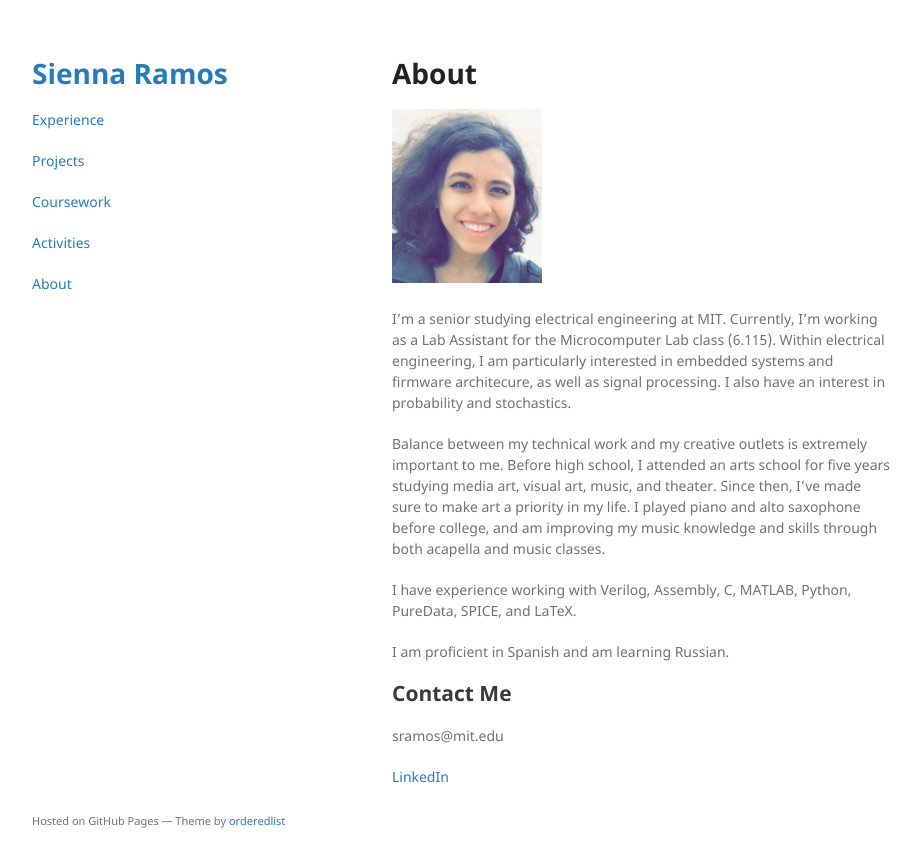
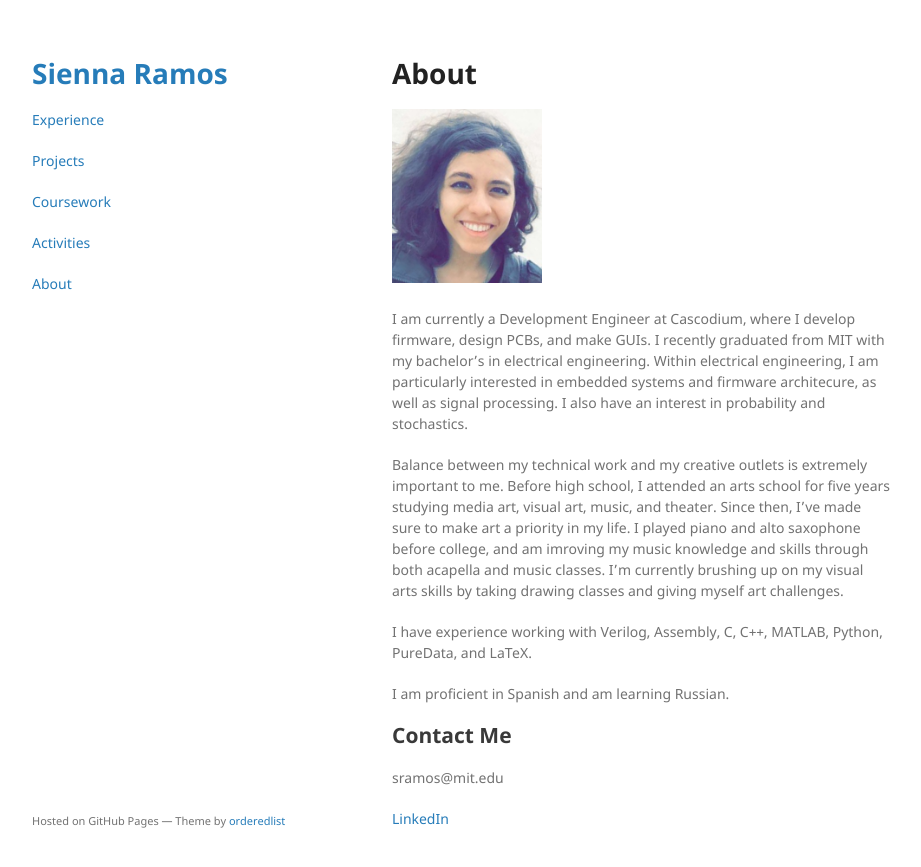
Before and after one commit to saramos/saramos.github.io, a Jekyll site: the page built from about.md, in a window 1280 px wide. Shown: the top 867 px of the page, without its empty margins (178-1099 px from the left). Built offline with Jekyll 4.4.1, drawn with Linux system fonts in a browser that asks for light colours; our own code applies the rules of GitHub Pages for plain Markdown files.

Commit message:
update about

```diff
--- a/about.md
+++ b/about.md
@@ -6,17 +6,18 @@ layout: default
 
 ![](FullSizeRender.jpg){:height="30%" width="30%"}
 
-I'm a senior studying electrical engineering at MIT.
-Currently, I'm working as a Lab Assistant for the Microcomputer Lab class (6.115).
+I am currently a Development Engineer at Cascodium, where I develop firmware, design PCBs, and make GUIs.
+I recently graduated from MIT with my bachelor's in electrical engineering.
 Within electrical engineering, I am particularly interested in embedded systems and firmware architecure, as well as signal processing.
 I also have an interest in probability and stochastics.
 
 Balance between my technical work and my creative outlets is extremely important to me.
 Before high school, I attended an arts school for five years studying media art, visual art, music, and theater.
 Since then, I've made sure to make art a priority in my life.
-I played piano and alto saxophone before college, and am improving my music knowledge and skills through both acapella and music classes.
+I played piano and alto saxophone before college, and am imroving my music knowledge and skills through both acapella and music classes.
+I'm currently brushing up on my visual arts skills by taking drawing classes and giving myself art challenges.
 
-I have experience working with Verilog, Assembly, C, MATLAB, Python, PureData, SPICE, and LaTeX.
+I have experience working with Verilog, Assembly, C, C++, MATLAB, Python, PureData, and LaTeX.
 
 I am proficient in Spanish and am learning Russian.
 
```
